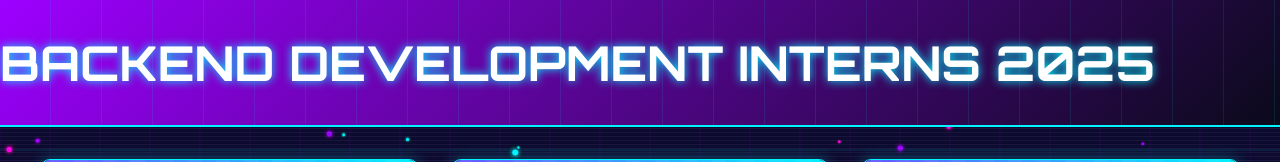
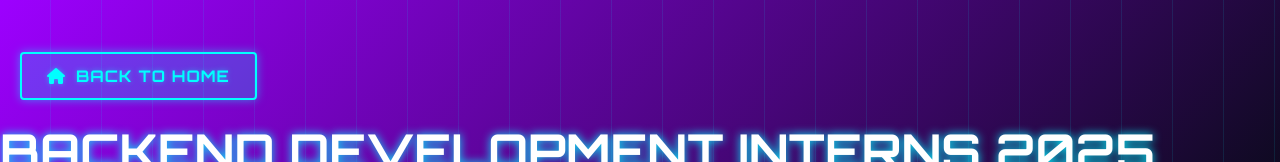
Before and after one commit to SKLORD69/WEB-TECH, a plain HTML site: page feilds/backend-development.html in a window 1280 px wide. Shown: the top 162 px of the page. Drawn offline with Linux system fonts and the light colour scheme.

Commit message:
Update backend-development.html

```diff
--- a/feilds/backend-development.html
+++ b/feilds/backend-development.html
@@ -16,6 +16,9 @@
     <canvas id="background-canvas"></canvas>
 
     <header class="text-center">
+        <a href="https://sklord69.github.io/WEB-TECH/" class="back-button">
+        <i class="fas fa-home"></i> Back to Home
+    </a>
         <h1>BACKEND DEVELOPMENT INTERNS 2025</h1>
     </header>
 
```
